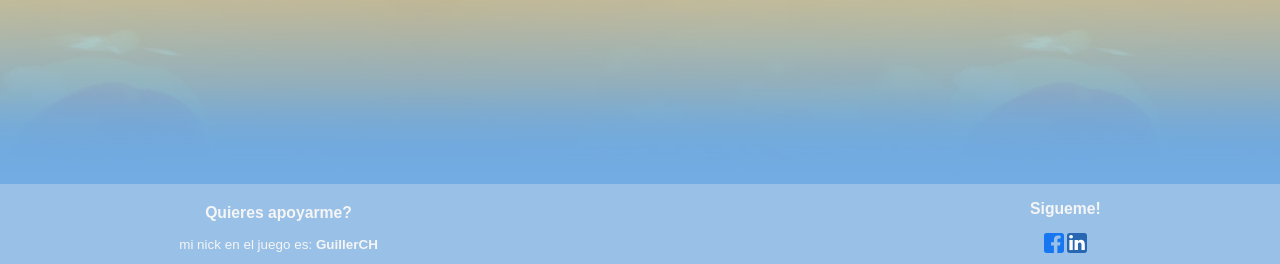
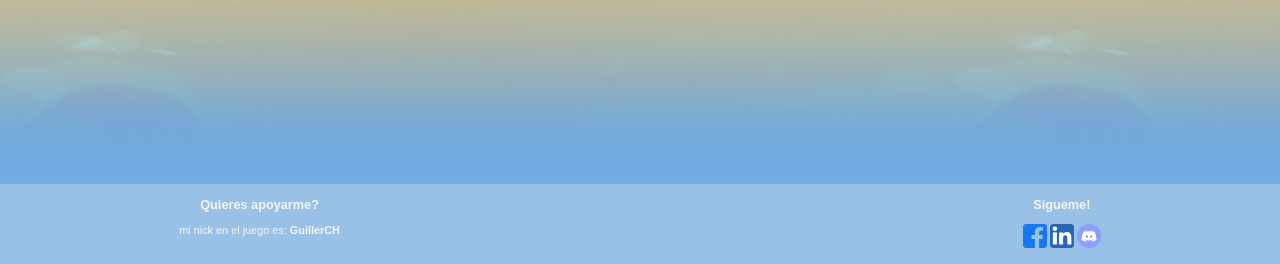
Before and after one commit to guillerch/economia-pokemmo, a Django app: page / in a window 1280 px wide. Shown: the part 536-800 px from the top of the page. Run offline with Django 4.2, Linux system fonts and the light colour scheme.

Commit message:
estilos movil corregidos, agregado el link e icono de discord

```diff
--- a/economiaPokemmo/static/css/styles.css
+++ b/economiaPokemmo/static/css/styles.css
@@ -200,27 +200,29 @@ footer{
 }
 .footer_container{
     display: flex;
+    align-content: center;
+    justify-content: center;
+    align-items: flex-start;
     padding-top: 0;
     margin-left: 12%;
     margin-right: 12%;
-    padding-bottom: 0;
 }
 .high-light{
     font-weight: bold;
 }
 .footer_right{
     margin-left: auto;
+    margin-bottom: 4%;
 }
 .footer_right__description{
-    text-decoration: none;
+    height: 40px;
 }
-#facebook {
-    max-height: 32px;
-    width: auto;
+.icons{
+    width: 24px;
 }
-#linkedin{
-    max-height: 32px;
-    width: auto;
+.footer_left{
+    height: auto;
+    margin-bottom: 12%;
 }
 /* estilos de movil */
 @media (max-width: 1280px) {
@@ -242,12 +244,6 @@ footer{
         font-size: 72%;
     }
     footer{
-        font-size: 84%;
-    }
-    #facebook{
-        max-height: 20px;
-    }
-    #linkedin{
-        max-height: 20px;
+        font-size: 68%;
     }
 }
--- a/economiaPokemmo/templates/layout.html
+++ b/economiaPokemmo/templates/layout.html
@@ -45,11 +45,14 @@
                 <h3 class="footer_right__title">Sigueme!</h3>
                 <p class="footer_right__description">
                     <a href="https://www.facebook.com/gucorhe" target="_blank">
-                    <img src="{% static 'img/facebook.svg' %}" alt="Facebook" id="facebook">
+                    <img src="{% static 'img/facebook.svg' %}" alt="Facebook" id="facebook" class="icons">
                     </a>
                     <a href="https://www.linkedin.com/in/guillerch/" target="_blank">
-                    <img src="{% static 'img/linkedin.svg' %}" alt="Linkedin" id="linkedin">
+                    <img src="{% static 'img/linkedin.svg' %}" alt="Linkedin" id="linkedin" class="icons">
                     </a>
+                    <a href="https://discord.gg/3kGrq8CTAZ" target="_blank">
+                        <img src="{% static 'img/discord.svg' %}" alt="Discord" id="Discord" class="icons">
+                        </a>
                 </p>
             </div>
 
```
Also changed, not shown: economiaPokemmo/static/img/discord.svg (added).
